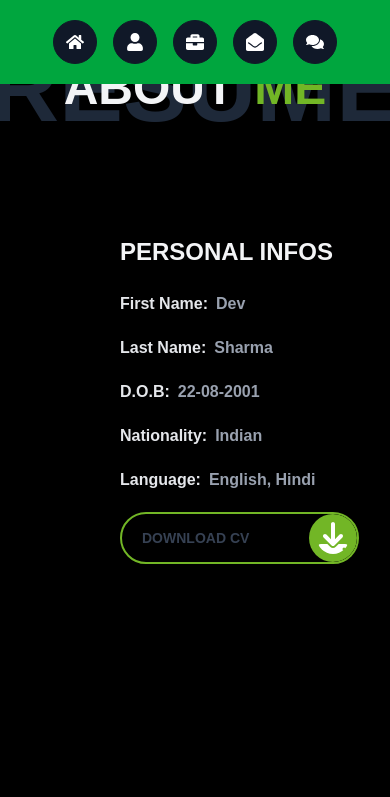
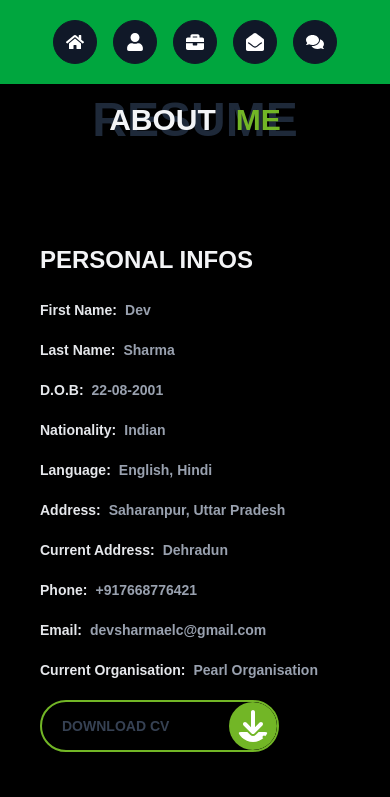
Before and after one commit to devsharma2208/latest_portfoio, a Next.js app: page /about in a window 390 px wide. Shown: the top 797 px of the page. Built offline with nearby package versions, Linux system fonts and the light colour scheme.

Commit message:
try to complete about page coplete responsive ness

```diff
--- a/src/app/about/page.jsx
+++ b/src/app/about/page.jsx
@@ -1,6 +1,3 @@
-// Installation command (run this in your project root)
-// npm install framer-motion
-
 "use client";
 import Button from "@/custom/Button/page";
 import Header from "@/pages/Header/page";
@@ -47,6 +44,16 @@ const About = () => {
   const x = useMotionValue(0);
   const springX = useSpring(x, { stiffness: 300, damping: 40 });
   const [maxScroll, setMaxScroll] = useState(0);
+  const [isMobile, setIsMobile] = useState(false);
+
+  useEffect(() => {
+    const handleResize = () => {
+      setIsMobile(window.innerWidth <= 768); // Tailwind md breakpoint
+    };
+    handleResize();
+    window.addEventListener("resize", handleResize);
+    return () => window.removeEventListener("resize", handleResize);
+  }, []);
 
   useEffect(() => {
     const updateMaxScroll = () => {
@@ -57,15 +64,15 @@ const About = () => {
         setMaxScroll(max);
       }
     };
-
-    updateMaxScroll();
+    if (!isMobile) updateMaxScroll();
     window.addEventListener("resize", updateMaxScroll);
     return () => window.removeEventListener("resize", updateMaxScroll);
-  }, []);
+  }, [isMobile]);
 
   useEffect(() => {
     const container = containerRef.current;
     const onWheel = (e) => {
+      if (isMobile) return;
       e.preventDefault();
       const next = x.get() - e.deltaY;
       if (next <= 0 && Math.abs(next) <= maxScroll) {
@@ -74,7 +81,7 @@ const About = () => {
     };
     container?.addEventListener("wheel", onWheel, { passive: false });
     return () => container?.removeEventListener("wheel", onWheel);
-  }, [x, maxScroll]);
+  }, [x, maxScroll, isMobile]);
 
   const data1 = [
     { title: "First Name", value: "Dev" },
@@ -138,7 +145,7 @@ const About = () => {
   };
 
   const launchConfetti = () => {
-    const duration = 3 * 1000;
+    const duration = 3000;
     const animationEnd = Date.now() + duration;
     const defaults = {
       startVelocity: 30,
@@ -149,11 +156,7 @@ const About = () => {
 
     const interval = setInterval(() => {
       const timeLeft = animationEnd - Date.now();
-
-      if (timeLeft <= 0) {
-        return clearInterval(interval);
-      }
-
+      if (timeLeft <= 0) return clearInterval(interval);
       const particleCount = 50 * (timeLeft / duration);
       confetti(
         Object.assign({}, defaults, {
@@ -169,9 +172,9 @@ const About = () => {
       <div className="sticky top-0 bg-black z-10 pb-10">
         <Header />
         <div className="flex justify-center items-center">
-          <div className="relative flex items-center justify-center my-10">
-            <h1 className="text-8xl font-[900] text-gray-800">RESUME</h1>
-            <h1 className="absolute top-6 text-5xl font-[900] text-gray-100 flex gap-5">
+          <div className="relative flex items-center justify-center mt-24 md:mt-8 my-10 ">
+            <h1 className="md:text-8xl text-5xl font-[900] text-gray-800">RESUME</h1>
+            <h1 className="absolute md:top-6 text-3xl md:text-5xl font-[900] text-gray-100 flex gap-5">
               <span>ABOUT</span> <span className="text-[#72b626]">ME</span>
             </h1>
           </div>
@@ -180,26 +183,30 @@ const About = () => {
 
       <div
         ref={containerRef}
-        className="overflow-hidden w-full cursor-grab active:cursor-grabbing pl-20"
+        className={`${
+          isMobile ? "overflow-auto" : "overflow-hidden"
+        } w-full cursor-grab active:cursor-grabbing pl-5 md:pl-20`}
       >
         <motion.div
           ref={scrollRef}
-          style={{ x: springX }}
-          drag="x"
-          dragConstraints={{ left: -maxScroll, right: 0 }}
-          className="flex gap-10 px-10 py-5 w-max"
+          style={isMobile ? {} : { x: springX }}
+          drag={isMobile ? false : "x"}
+          dragConstraints={isMobile ? {} : { left: -maxScroll, right: 0 }}
+          className={`${
+            isMobile ? "flex flex-col" : "flex flex-row"
+          } gap-10 px-5 md:px-10 py-5 w-max`}
         >
           <div className="min-w-[700px]">
             <h1 className="text-2xl font-[800] text-gray-100 mb-4">
               PERSONAL INFOS
             </h1>
-            <div className="flex gap-20">
+            <div className="flex md:gap-20 gap-3 md:flex-row flex-col">
               <div className="space-y-5 mt-2">
                 {data1.map((item, index) => (
                   <AnimatedCard direction="left">
                     <div key={index} className="font-[600] flex gap-2">
-                      <h1 className="text-gray-200">{item.title}:</h1>
-                      <h1 className="text-gray-400">{item.value}</h1>
+                      <h1 className="text-gray-200 md:text-lg text-sm">{item.title}:</h1>
+                      <h1 className="text-gray-400 md:text-lg text-sm">{item.value}</h1>
                     </div>
                   </AnimatedCard>
                 ))}
@@ -208,8 +215,8 @@ const About = () => {
                 {data2.map((item, index) => (
                   <AnimatedCard direction="down">
                     <div key={index} className="font-[600] flex gap-2">
-                      <h1 className="text-gray-200">{item.title}:</h1>
-                      <h1 className="text-gray-400">{item.value}</h1>
+                      <h1 className="text-gray-200 md:text-lg text-sm">{item.title}:</h1>
+                      <h1 className="text-gray-400 md:text-lg text-sm">{item.value}</h1>
                     </div>
                   </AnimatedCard>
                 ))}
@@ -245,11 +252,11 @@ const About = () => {
             </AnimatedCard>
           </div>
 
-          <div className="min-w-[800px] flex flex-col items-center gap-5">
+          <div className="min-w-full md:min-w-[800px] flex flex-col items-center gap-5">
             <AnimatedCard direction="left">
               <h1 className="text-2xl font-[800] text-gray-100 mb-4">SKILLS</h1>
             </AnimatedCard>
-            <div className="flex gap-8">
+            <div className="md:flex gap-8">
               {["html", "css", "javascript", "react", "nextjs"].map((skill) => (
                 <AnimatedCard direction="down">
                   <div key={skill} className="flex flex-col items-center gap-2">
@@ -259,7 +266,7 @@ const About = () => {
                 </AnimatedCard>
               ))}
             </div>
-            <div className="flex gap-8">
+            <div className="md:flex gap-8">
               {["tailwindcss", "nodejs", "expressjs", "mongoDB"].map(
                 (skill) => (
                   <AnimatedCard direction="up">
@@ -276,7 +283,7 @@ const About = () => {
             </div>
           </div>
 
-          <div className="bg-black text-white px-6 md:px-20 min-w-[800px]">
+          <div className="bg-black text-white px-6 md:px-20 md:min-w-[800px]">
             <AnimatedCard direction="right">
               <h2 className="text-3xl font-bold text-center mb-12">
                 EXPERIENCE & EDUCATION
```
